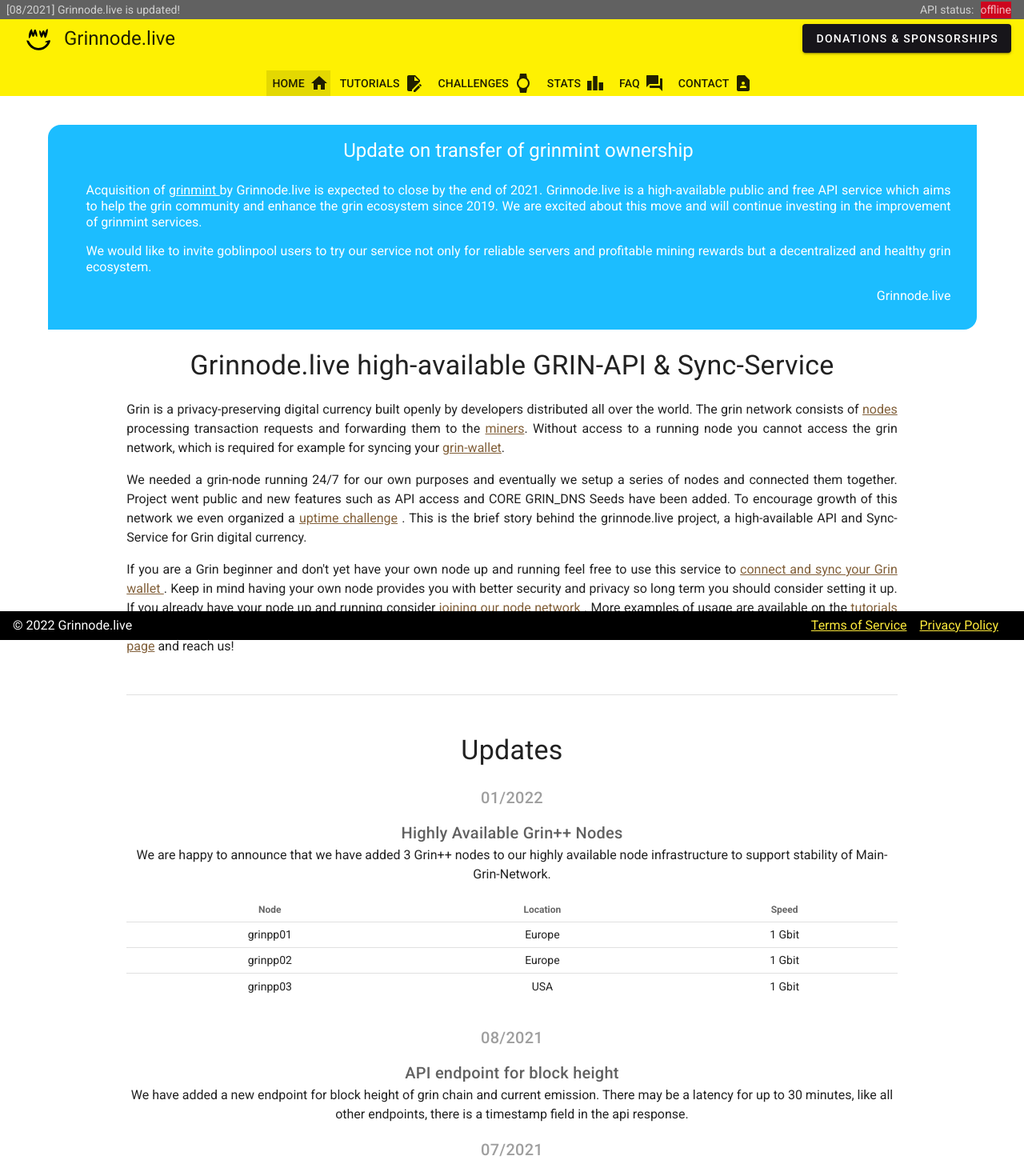
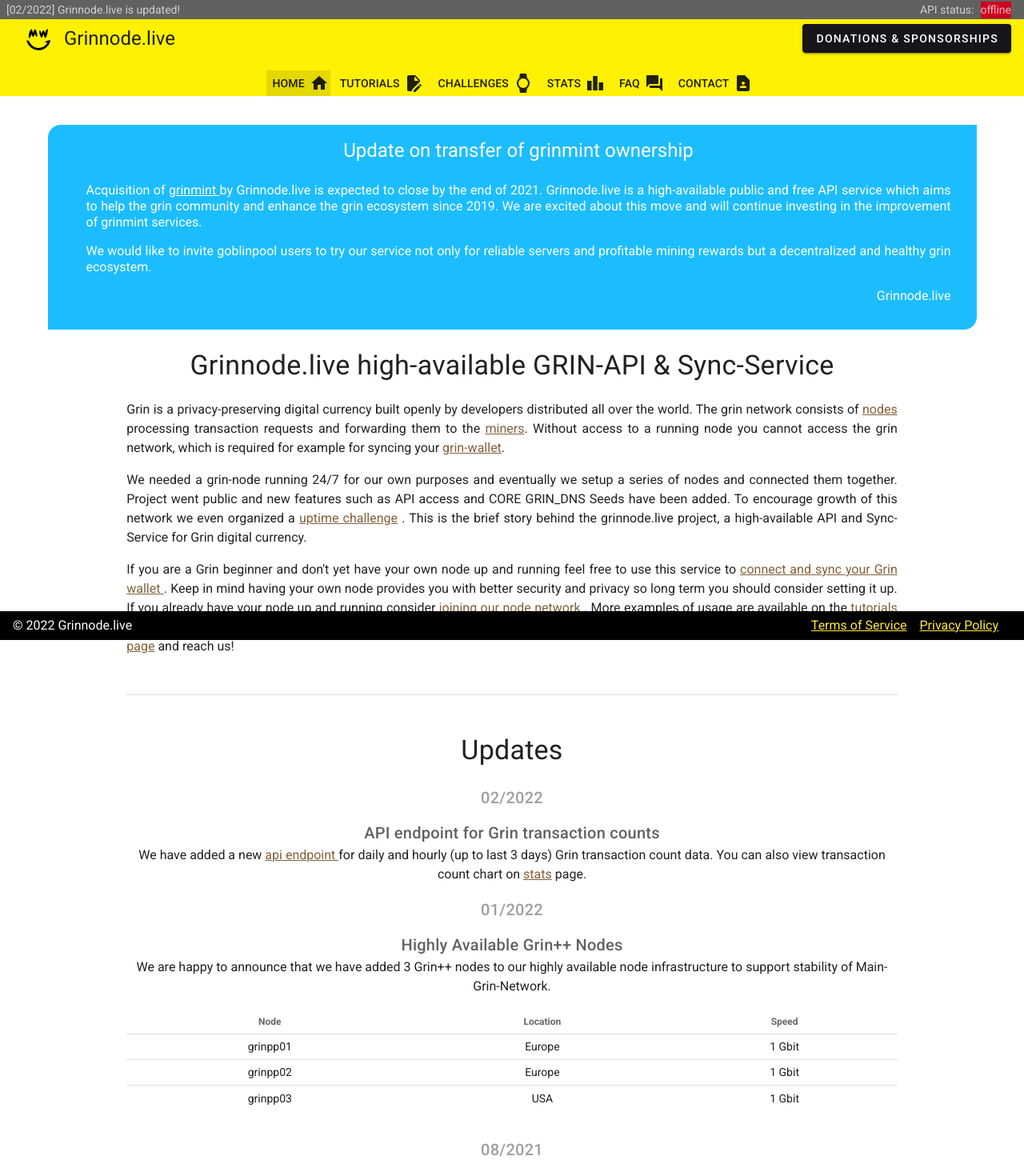
Before and after one commit to Grinnode-live/grinnode-live-frontend, a Vue app: page / in a window 1280 px wide. Shown: the top 1470 px of the page at 80% size. Built offline with nearby package versions, Linux system fonts and the light colour scheme; no server answers.

Commit message:
Added news and faq item for txcount update

```diff
--- a/src/components/Header.vue
+++ b/src/components/Header.vue
@@ -2,7 +2,7 @@
   <nav>
     <v-system-bar absolute app dark class="grey darken-2">
       <span class="hidden-sm-and-down">
-        [08/2021] Grinnode.live is updated!
+        [02/2022] Grinnode.live is updated!
       </span>
       <v-spacer></v-spacer>
 
--- a/src/views/FAQ.vue
+++ b/src/views/FAQ.vue
@@ -95,6 +95,12 @@
           <v-list-item link to="" v-scroll-to="'#faq-technical-public-api'">
             <v-list-item-title>
               <a >Public API</a>
+            </v-list-item-title>
+          </v-list-item>
+
+         <v-list-item link to="" v-scroll-to="'#faq-technical-txcount-procedure'">
+            <v-list-item-title>
+              <a >How are we calculating Grin transaction count?</a>
             </v-list-item-title>
           </v-list-item>
 
@@ -208,9 +214,17 @@
         <li> PEERSCOUNTRIES_API_URL : <a href="https://grinnode.live:8080/peerscountries">https://grinnode.live:8080/peerscountries</a></li>
         <li> WALLETCHECK_API_URL : <a href="https://grinnode.live:8080/walletcheck/cgodjue5g7ebqv3bgrt6sfwbvq4ricibnxjwkqimu2apbdyn7c752iyd">https://grinnode.live:8080/walletcheck/your_wallet_address_</a></li>
         <li> BLOCKSTATS_API_URL : <a href="https://grinnode.live:8080/api/blockstats">https://grinnode.live:8080/api/blockstats</a></li>
+        <li> TX_COUNTS_API_URL : <a href="https://grinnode.live:8080/api/txcounts">https://grinnode.live:8080/api/txcounts</a></li>
 
 
       </ul>
+
+      <v-divider class="my-12"></v-divider>
+
+      <h3  class="text-h6 grey--text text--darken-3 my-2" id="faq-technical-txcount-procedure">How are we calculating Grin transaction count? <LinkButton copy-link="https://grinnode.live/faq#faq-technical-txcount-procedure"/>  </h3>
+      <span>We are querying info for every generated block in the chain. Kernels in each block is counted neglected one 'Coinbase' kernel which is associated with blockreward & fees. We sum up kernel counts to hourly and daily aggregates and serve via our public api endpoint: <a href="https://grinnode.live:8080/api/txcounts">https://grinnode.live:8080/api/txcounts</a> </span>.
+
+
 
       <v-divider class="my-12"></v-divider>
       <h3 class="text-h6 grey--text text--darken-3 my-2" id="faq-technical-rank">Where can I see my Grin-Node rank?  <LinkButton copy-link="https://grinnode.live/faq#faq-technical-rank"/> </h3>
--- a/src/views/Home.vue
+++ b/src/views/Home.vue
@@ -71,6 +71,12 @@
       <!--      UPDATES-->
 
       <h2 class="text-h4 mt-12 mb-6 text-center">Updates</h2>
+
+      <h6 class="text-h6 mb-3 grey--text">02/2022</h6>
+      <h6 class="text-h6 grey--text text--darken-2 " >API endpoint for Grin transaction counts</h6>
+      <p>
+        We have added a new <a href="https://grinnode.live:8080/api/txcounts"> api endpoint </a> for daily and hourly (up to last 3 days) Grin transaction count data. You can also view transaction count chart on <a href="https://grinnode.live/stats#tx-counts">stats</a> page.
+      </p>
 
       <h6 class="text-h6 mb-3 grey--text">01/2022</h6>
       <h6 class="text-h6 grey--text text--darken-2 " >Highly Available Grin++ Nodes</h6>
```
